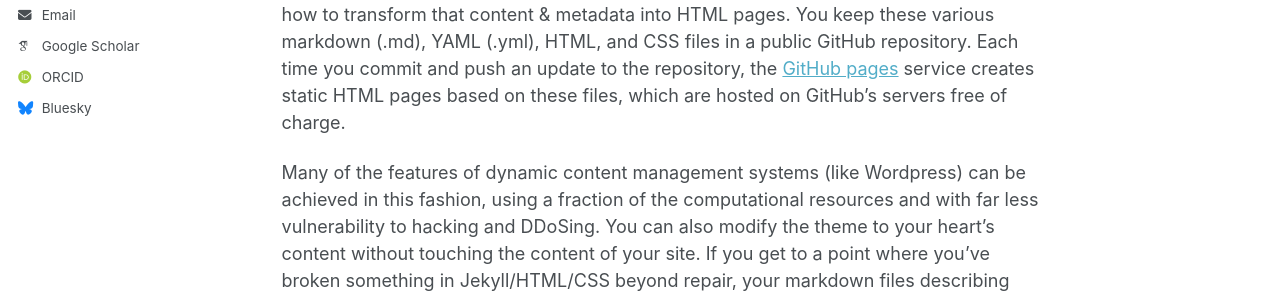
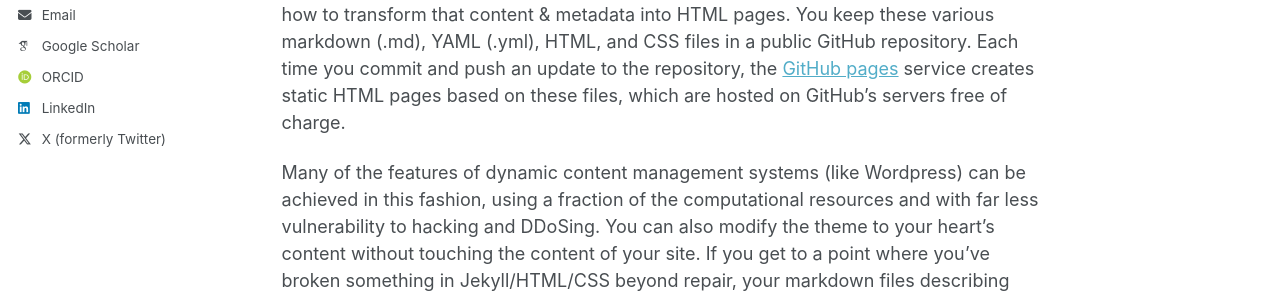
Before and after one commit to Khatua03/DurgaPrasadKhatua.github.io, a Jekyll site: the page built from _pages/about.md, in a window 1280 px wide. Shown: the part 598-891 px from the top of the page. Built offline with Jekyll 4.4.1, drawn with Linux system fonts in a browser that asks for light colours; some web fonts are replaced; part of the change alters nothing that is shown.

Commit message:
Update _config.yml

```diff
--- a/_config.yml
+++ b/_config.yml
@@ -48,7 +48,7 @@ author:
   stackoverflow    : # User number or user number and name (i.e., use "1" or "1/jeff-atwood")
 
   # Social media
-  bluesky          : "bsky.app" # Replace this with you Bluesky username
+  bluesky          : # Username
   facebook         : # Username
   flickr           : # Username
   foursquare       : # Username
@@ -57,7 +57,7 @@ author:
   keybase          : # Username
   instagram        : # Username
   lastfm           : # Username
-  linkedin         : # Username
+  linkedin         : "https://www.linkedin.com/in/dpkahtua/"
   mastodon         : # URL
   medium           : # URL
   pinterest        : # Username
@@ -65,7 +65,7 @@ author:
   steam            : # Username
   telegram         : # URL
   tumblr           : # Username
-  twitter          : # Username for X / Twitter
+  twitter          : "https://x.com/dpkhatua03"
   vine             : # Username
   weibo            : # Username
   wikipedia        : # Username
```
